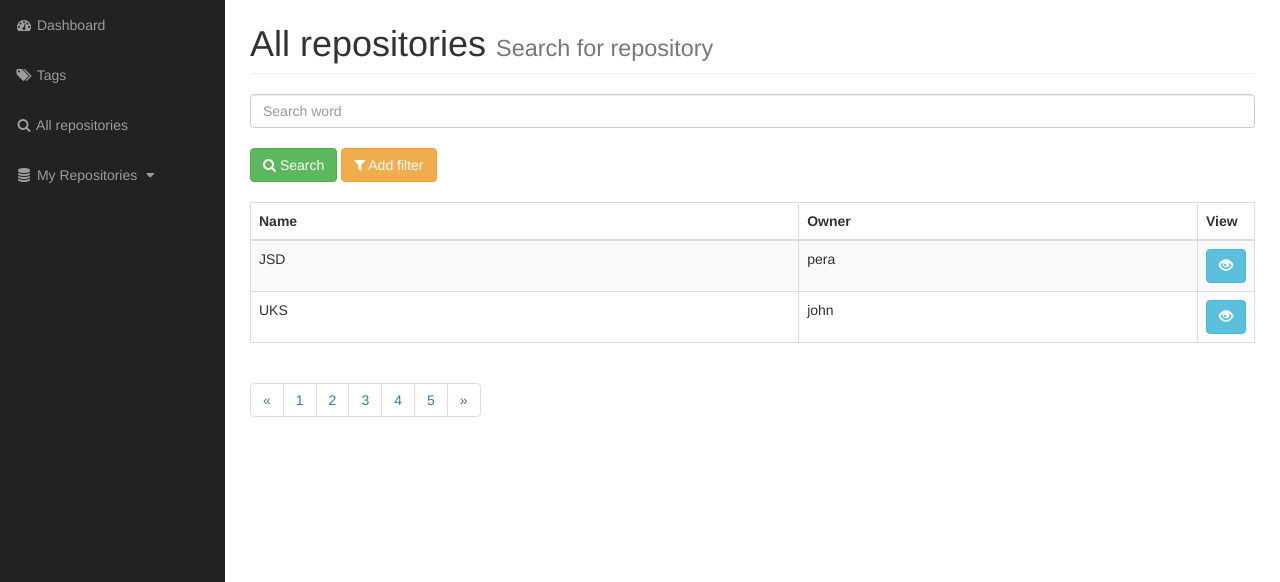
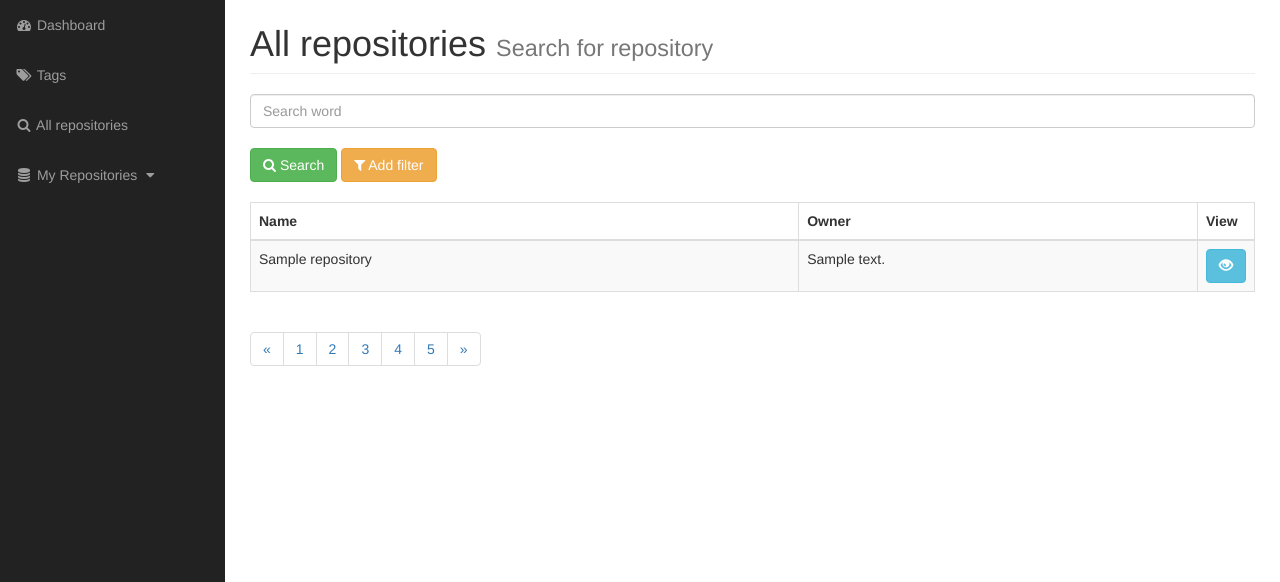
Before and after one commit to UKS-Tim3/Issuebox, a Django app: page /website/all-repositories/ in a window 1280 px wide. Shown: the part 51-633 px from the top of the page. Run offline with Django 3.2, Linux system fonts and the light colour scheme; tables that the repository leaves empty hold one stand-in row (values such as "Sample post"); some libraries are stand-ins or nearby versions.

Commit message:
Listing repositories from DB using Generic view template. Added self reference in __str__ method in model classes.

```diff
--- a/issuebox/website/models.py
+++ b/issuebox/website/models.py
@@ -5,7 +5,7 @@ class Contributor(User):
     github_url = models.CharField(max_length = 200)
     img_url = models.CharField(max_length = 200)
 
-    def __str__():
+    def __str__(self):
         return self.username
 
 class Issue(models.Model):
@@ -38,7 +38,7 @@ class Issue(models.Model):
         on_delete = models.CASCADE,
     )
 
-    def __str__():
+    def __str__(self):
         return self.name
 
 class Comment(models.Model):
@@ -52,7 +52,7 @@ class Comment(models.Model):
         on_delete = models.CASCADE,
     )
 
-    def __str__():
+    def __str__(self):
         return self.message
 
 class Tag(models.Model):
@@ -60,7 +60,7 @@ class Tag(models.Model):
     color = models.CharField(max_length = 20)
     issues = models.ManyToManyField(Issue)
 
-    def __str__():
+    def __str__(self):
         return self.label
 
 class Repository(models.Model):
@@ -75,7 +75,7 @@ class Repository(models.Model):
         on_delete = models.CASCADE,
     )
 
-    def __str__():
+    def __str__(self):
         return self.name
 
 class Commit(models.Model):
@@ -89,5 +89,5 @@ class Commit(models.Model):
         on_delete = models.CASCADE,
     )
 
-    def __str__():
+    def __str__(self):
         return self.message
--- a/issuebox/website/templates/website/all_repositories.html
+++ b/issuebox/website/templates/website/all_repositories.html
@@ -51,23 +51,17 @@
                         </tr>
                         </thead>
                         <tbody>
+
+                        {% for repo in repository_list %}
                         <tr>
-                            <td>JSD</td>
-                            <td>pera</td>
+                            <td>{{repo.name}}</td>
+                            <td>{{repo.description}}</td>
                             <td><a class="btn btn-info"
-                                   href="#"><span
-                                    class="glyphicon glyphicon-eye-open"></span></a>
-                            </td>
-
-                        </tr>
-                        <tr>
-                            <td>UKS</td>
-                            <td>john</td>
-                            <td><a class="btn btn-info"
-                                   href="#"><span
+                                   href="{% url 'repository' repo.id %}"> <span
                                     class="glyphicon glyphicon-eye-open"></span></a>
                             </td>
                         </tr>
+                        {% endfor %}
 
                         </tbody>
                     </table>
--- a/issuebox/website/templates/website/framework/header.html
+++ b/issuebox/website/templates/website/framework/header.html
@@ -132,13 +132,14 @@
                     <a href="javascript:;" data-toggle="collapse" data-target="#demo"><i
                             class="fa fa-fw fa-database"></i> My Repositories <i class="fa fa-fw fa-caret-down"></i></a>
                     <ul id="demo" class="collapse">
-
+                        <!--
                         <li>
-                            <a href="{% url 'repository' %}"><i class="fa fa-chevron-circle-right"></i> JSD</a>
+                            <a href="{% url 'repository' 1 %}"><i class="fa fa-chevron-circle-right"></i> JSD</a>
                         </li>
                         <li>
-                            <a href="{% url 'repository' %}"><i class="fa fa-chevron-circle-right"></i> UKS</a>
+                            <a href="{% url 'repository' 1 %}"><i class="fa fa-chevron-circle-right"></i> UKS</a>
                         </li>
+                        -->
                     </ul>
                 </li>
             </ul>
--- a/issuebox/website/urls.py
+++ b/issuebox/website/urls.py
@@ -7,8 +7,8 @@ urlpatterns = [
     url(r'^tags/$', views.tags, name='tags'),
     url(r'^registration/$', views.registration, name='registration'),
     #website/5/setings ?? treba website/user/5/setings
-    url(r'^(?P<user_id>\d+)/settings/$', views.settings, name='settings',),
+    url(r'^/users/(?P<user_id>\d+)/settings/$', views.settings, name='settings',),
     #nije ispravan
-    url(r'^repository/$', views.repository, name='repository'),
-    url(r'^all-repositories/$', views.all_repositories, name='all-repositories'),
+    url(r'^repository/(?P<pk>\d+)$', views.RepositoryDetails.as_view(), name='repository'),
+    url(r'^all-repositories/$', views.RepositoriesView.as_view(), name='all-repositories'),
 ]
--- a/issuebox/website/views.py
+++ b/issuebox/website/views.py
@@ -1,6 +1,8 @@
 from django.shortcuts import render
 from django.http import HttpResponse
 from django.template import RequestContext, loader
+from django.views.generic import ListView, DetailView
+import website.models as models
 
 
 # Create your views here.
@@ -44,3 +46,11 @@ def all_repositories(request):
     template = loader.get_template('website/all_repositories.html')
     context = RequestContext(request)
     return HttpResponse(template.render(context))
+
+class RepositoriesView(ListView):
+    model = models.Repository
+    template_name = 'website/all_repositories.html'
+
+class RepositoryDetails(DetailView):
+    model = models.Repository
+    template_name = 'website/repository.html'
```
